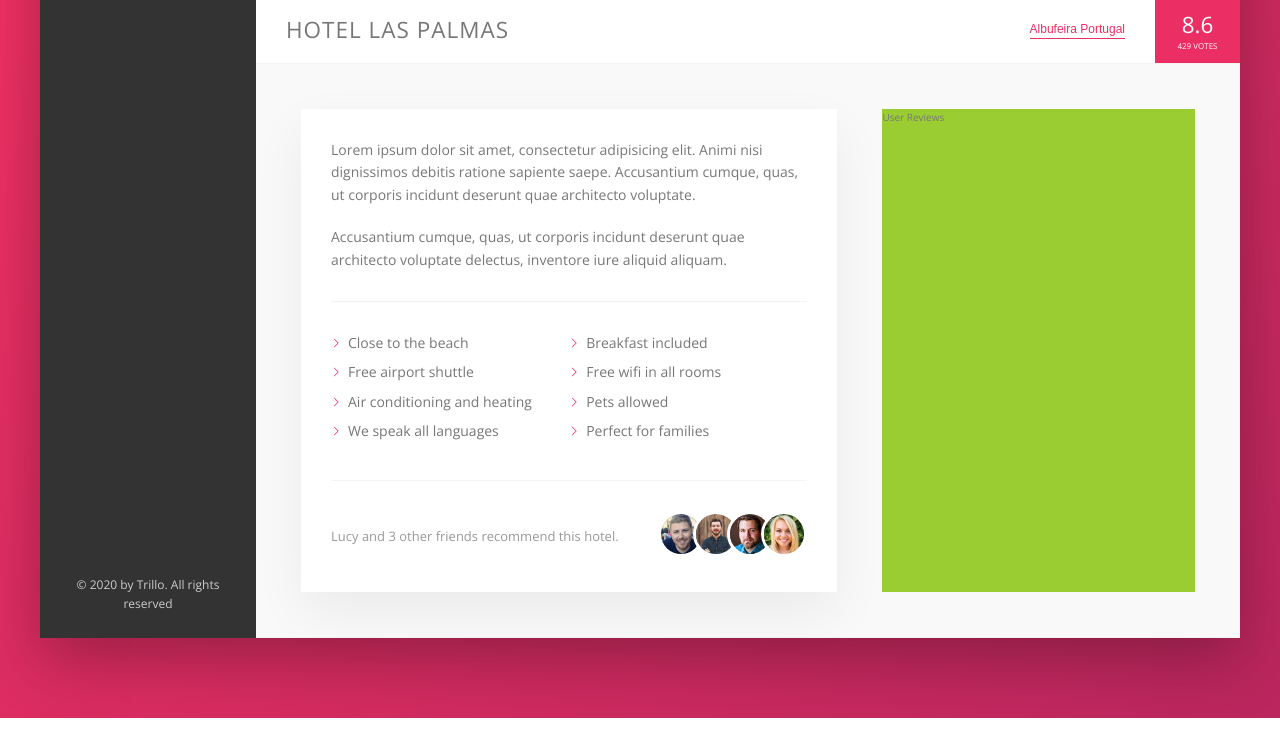
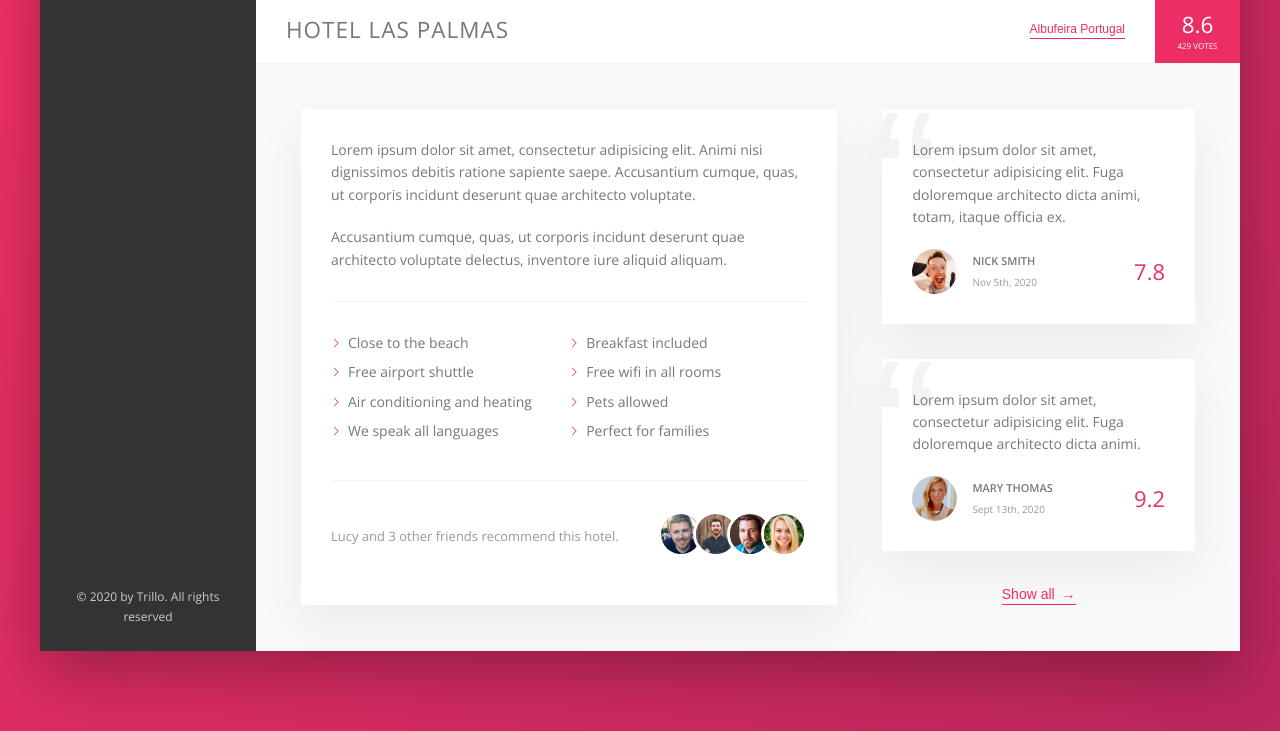
Before and after one commit to AngelCruzL/trillo, a website: page index.html in a window 1280 px wide. Shown: the part 538-1269 px from the top of the page. Drawn offline with nearby package versions, Linux system fonts and the light colour scheme.

Commit message:
Finishing the reviews section layout

```diff
--- a/index.html
+++ b/index.html
@@ -193,7 +193,47 @@
 								</div>
 							</div>
 						</div>
-						<div class="user-reviews">User Reviews</div>
+						<figure class="user-reviews">
+							<figure class="review">
+								<blockquote class="review__text">
+									Lorem ipsum dolor sit amet, consectetur adipisicing elit. Fuga
+									doloremque architecto dicta animi, totam, itaque officia ex.
+								</blockquote>
+								<figcaption class="review__user">
+									<img
+										src="img/user-1.jpg"
+										alt="User 1"
+										class="review__photo"
+									/>
+									<div class="review__user-box">
+										<p class="review__user-name">Nick Smith</p>
+										<p class="review__user-date">Nov 5th, 2020</p>
+									</div>
+									<div class="review__rating">7.8</div>
+								</figcaption>
+							</figure>
+
+							<figure class="review">
+								<blockquote class="review__text">
+									Lorem ipsum dolor sit amet, consectetur adipisicing elit. Fuga
+									doloremque architecto dicta animi.
+								</blockquote>
+								<figcaption class="review__user">
+									<img
+										src="img/user-2.jpg"
+										alt="User 2"
+										class="review__photo"
+									/>
+									<div class="review__user-box">
+										<p class="review__user-name">Mary Thomas</p>
+										<p class="review__user-date">Sept 13th, 2020</p>
+									</div>
+									<div class="review__rating">9.2</div>
+								</figcaption>
+							</figure>
+
+							<button class="btn-inline">Show all <span>&rarr;</span></button>
+						</figure>
 					</div>
 				</main>
 			</div>
--- a/sass/_components.scss
+++ b/sass/_components.scss
@@ -278,8 +278,17 @@
 	cursor: pointer;
 	transition: all 0.2s;
 
+	& span {
+		margin-left: 3px;
+		transition: margin-left 0.2s;
+	}
+
 	&:hover {
 		color: var(--color-grey-dark-1);
+
+		span {
+			margin-left: 8px;
+		}
 	}
 
 	&:focus {
@@ -379,3 +388,66 @@
 		}
 	}
 }
+
+//
+
+/*  Reviews  */
+.review {
+	background-color: white;
+	box-shadow: var(--shadow-light);
+	padding: 3rem;
+	margin-bottom: 3.5rem;
+	position: relative;
+	overflow: hidden;
+
+	&__text {
+		margin-bottom: 2rem;
+		position: relative;
+		z-index: 2;
+	}
+
+	&__user {
+		display: flex;
+		align-items: center;
+
+		&-box {
+			margin-right: auto;
+		}
+
+		&-name {
+			font-size: 1.1rem;
+			font-weight: 600;
+			text-transform: uppercase;
+			margin-bottom: 0.4rem;
+		}
+
+		&-date {
+			font-size: 1rem;
+			color: var(--color-grey-dark-3);
+		}
+	}
+	&__photo {
+		height: 4.5rem;
+		width: 4.5rem;
+		border-radius: 50%;
+		margin-right: 1.5rem;
+	}
+
+	&__rating {
+		color: var(--color-primary);
+		font-size: 2.2rem;
+		font-weight: 300;
+	}
+
+	&::before {
+		content: "\201C";
+		position: absolute;
+		top: -2.75rem;
+		left: -1rem;
+		line-height: 1;
+		font-size: 20rem;
+		color: var(--color-grey-light-2);
+		font-family: sans-serif;
+		z-index: 1;
+	}
+}
--- a/sass/_layout.scss
+++ b/sass/_layout.scss
@@ -38,6 +38,7 @@
 }
 
 .detail {
+	font-size: 1.4rem;
 	display: flex;
 	padding: 4.5rem;
 	background-color: var(--color-grey-light-1);
@@ -45,7 +46,6 @@
 }
 
 .description {
-	font-size: 1.4rem;
 	background-color: white;
 	box-shadow: var(--shadow-light);
 	padding: 3rem;
@@ -54,6 +54,9 @@
 }
 
 .user-reviews {
-	background-color: yellowgreen;
 	flex: 1;
+
+	display: flex;
+	flex-direction: column;
+	align-items: center;
 }
```
Also changed, not shown: css/style.css.
